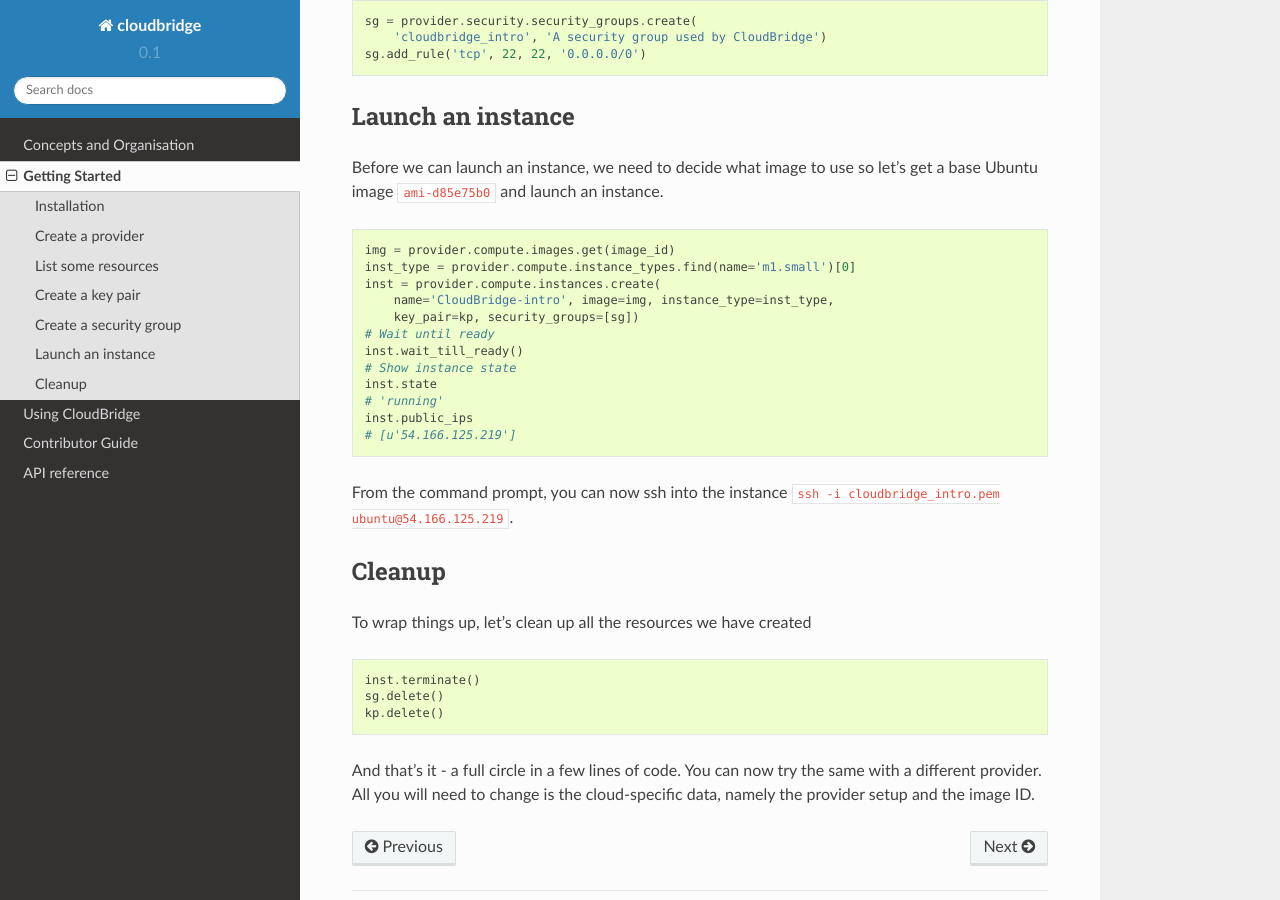
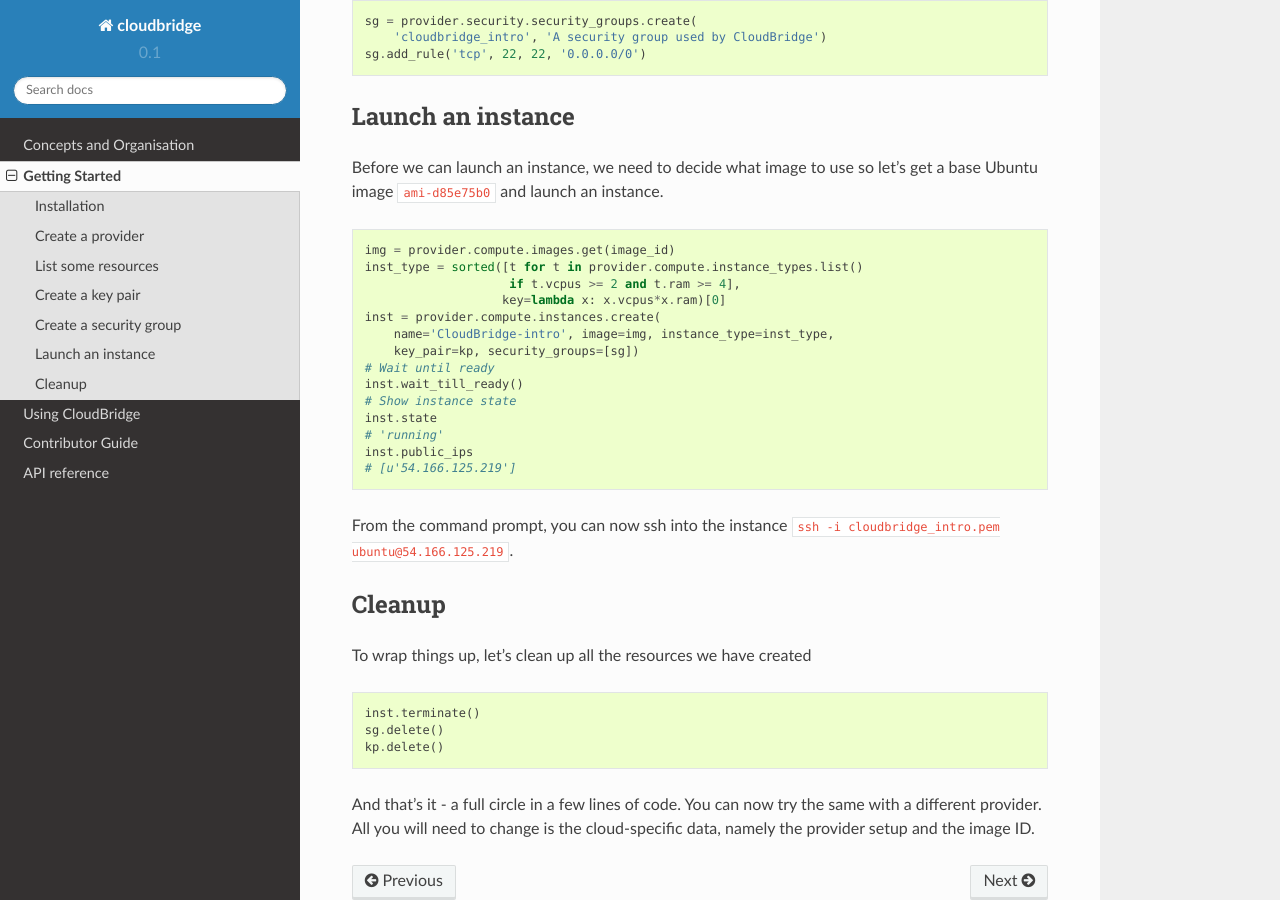
Before and after one commit to CloudVE/cloudbridge, a Sphinx documentation site: the page built from docs/getting_started.rst, in a window 1280 px wide and 900 px high, scrolled down 1727 px. Built offline with Sphinx 7.4.7 and the Read the Docs theme 2.0.0, drawn with Linux system fonts in a browser that asks for light colours.

Commit message:
Small update to the getting started guide

```diff
--- a/docs/getting_started.rst
+++ b/docs/getting_started.rst
@@ -93,7 +93,9 @@ get a base Ubuntu image ``ami-d85e75b0`` and launch an instance.
 .. code-block:: python
 
     img = provider.compute.images.get(image_id)
-    inst_type = provider.compute.instance_types.find(name='m1.small')[0]
+    inst_type = sorted([t for t in provider.compute.instance_types.list()
+                        if t.vcpus >= 2 and t.ram >= 4],
+                       key=lambda x: x.vcpus*x.ram)[0]
     inst = provider.compute.instances.create(
         name='CloudBridge-intro', image=img, instance_type=inst_type,
         key_pair=kp, security_groups=[sg])
```
